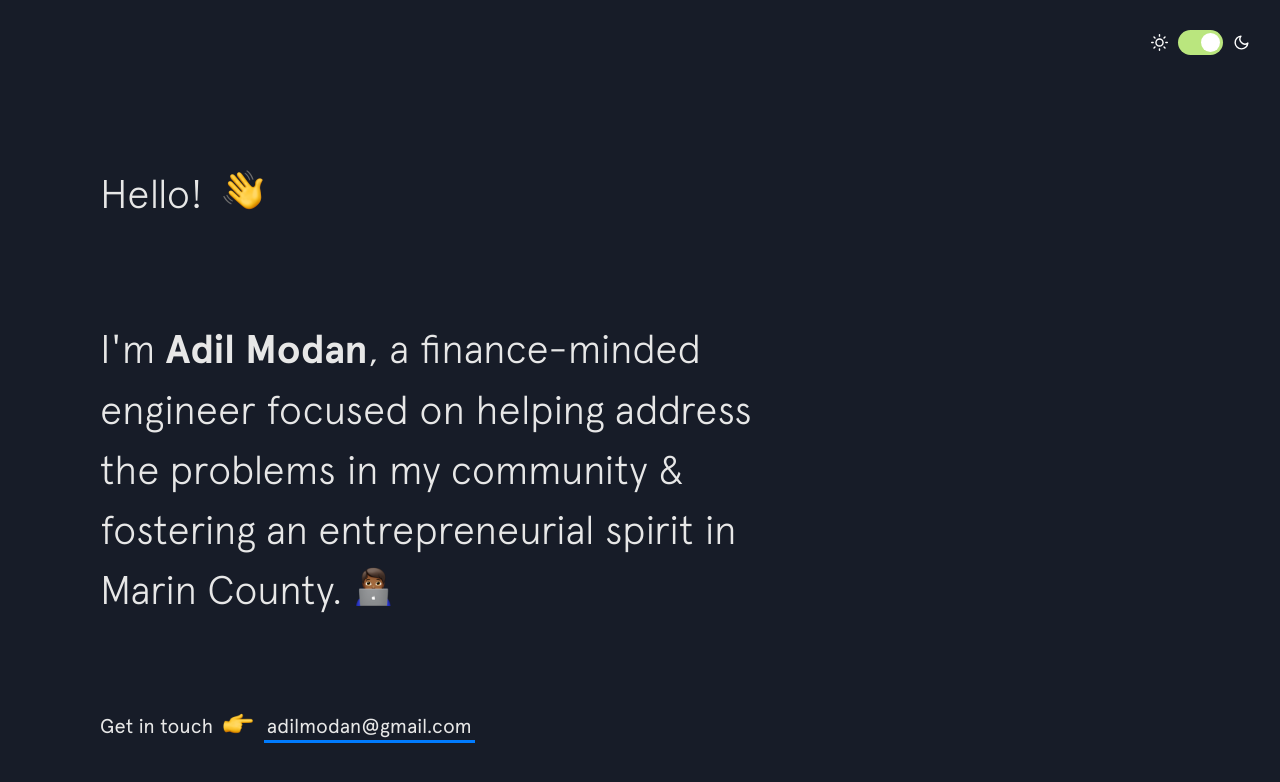
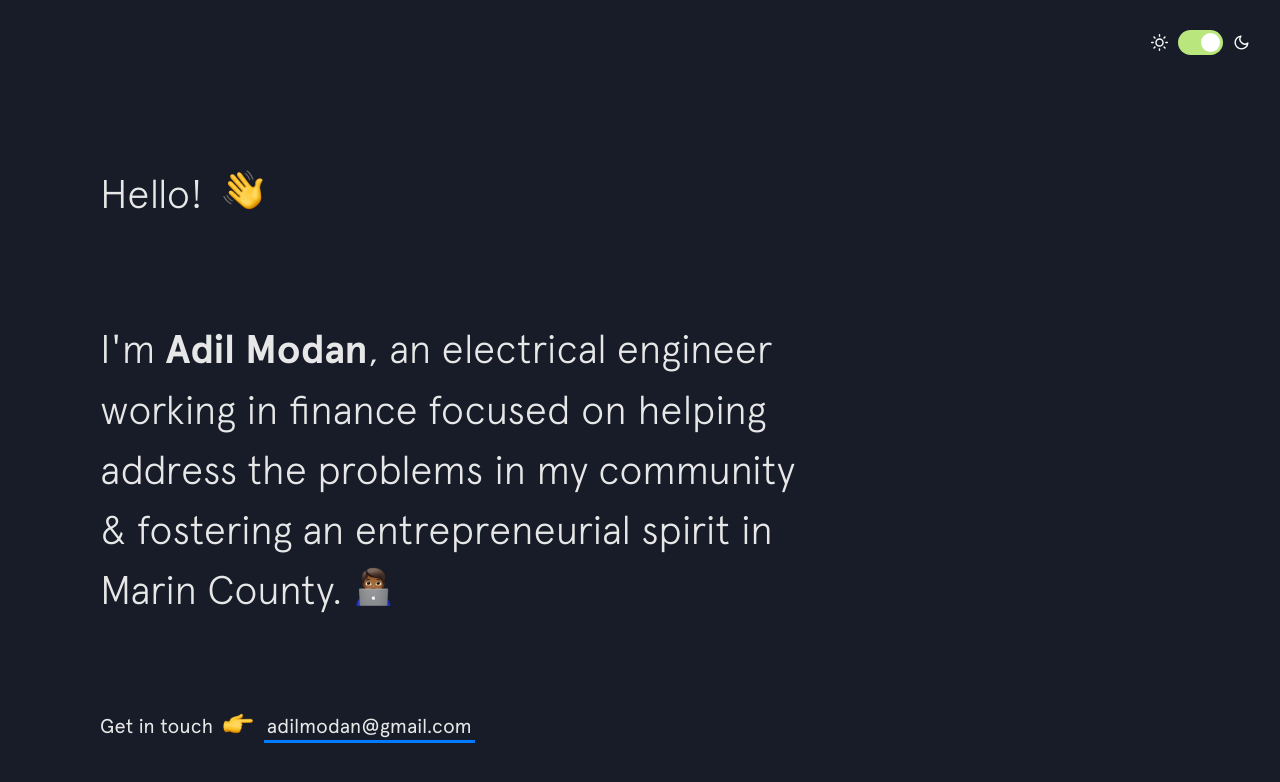
Before and after one commit to adilmodan/adilmodansite.github.io, a Jekyll site: the page built from index.html, in a window 1280 px wide and 900 px high. Shown: the top 782 px of the window. Built offline with Jekyll 4.4.1, drawn with Linux system fonts in a browser that asks for light colours; nearby versions of some CDN libraries; some of the changed text lies outside the part shown.

Commit message:
updates to background.html and intro.html

```diff
--- a/_includes/background.html
+++ b/_includes/background.html
@@ -15,7 +15,7 @@
     </p>
 
     <p>
-      <strong>When I am not in front of a computer screen</strong>, I'm probably at the mosque, cruising around on my skateboard,
+      <strong>When I am not in front of a computer screen</strong>, I'm probably at the mosque, reading,
       or crossing off another item on my bucket list.
     </p>
 
--- a/_includes/intro.html
+++ b/_includes/intro.html
@@ -4,7 +4,7 @@
   </h1>
 
   <h2 class="intro__tagline">I'm
-    <span class="name">Adil Modan</span>, a finance-minded engineer focused on helping address the problems in my community &amp; fostering an entrepreneurial spirit in Marin County.
+    <span class="name">Adil Modan</span>, an electrical engineer working in finance focused on helping address the problems in my community &amp; fostering an entrepreneurial spirit in Marin County.
     <span class="emoji technologist"></span>
   </h2>
 
```
